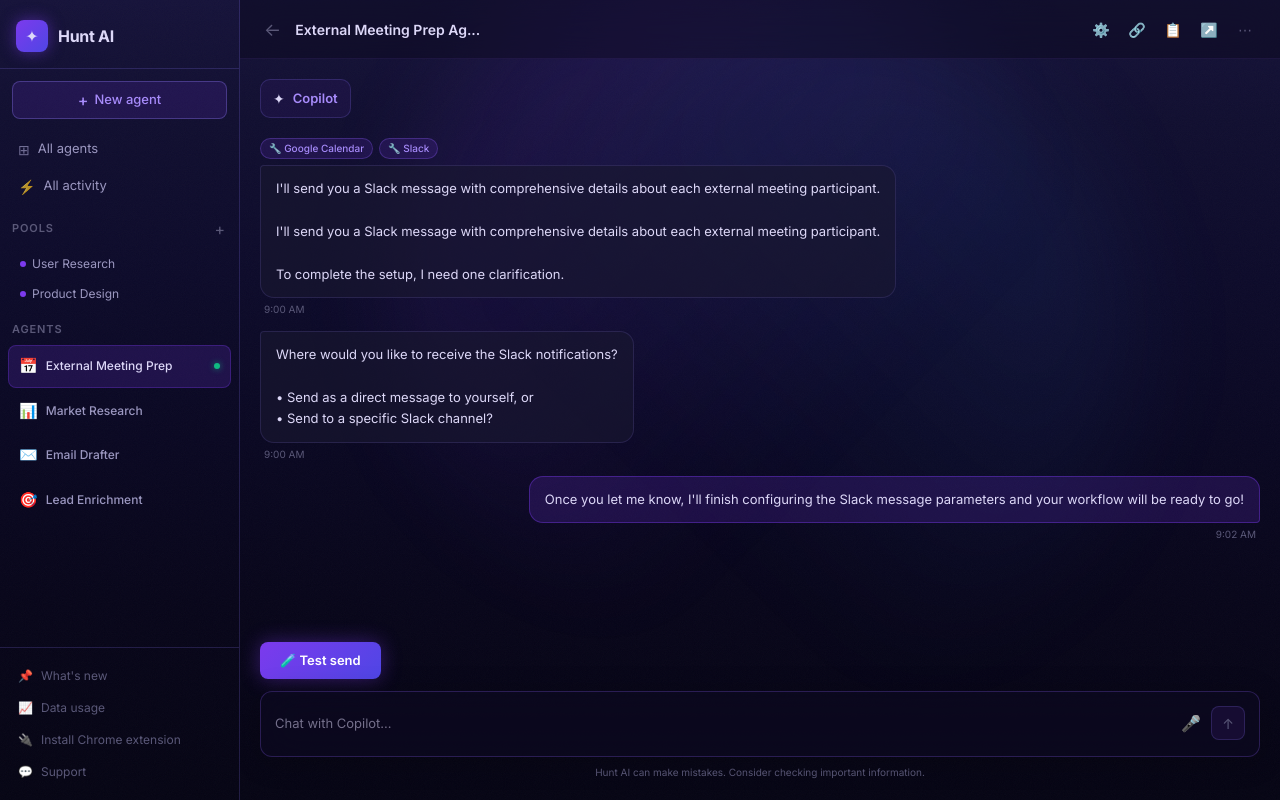
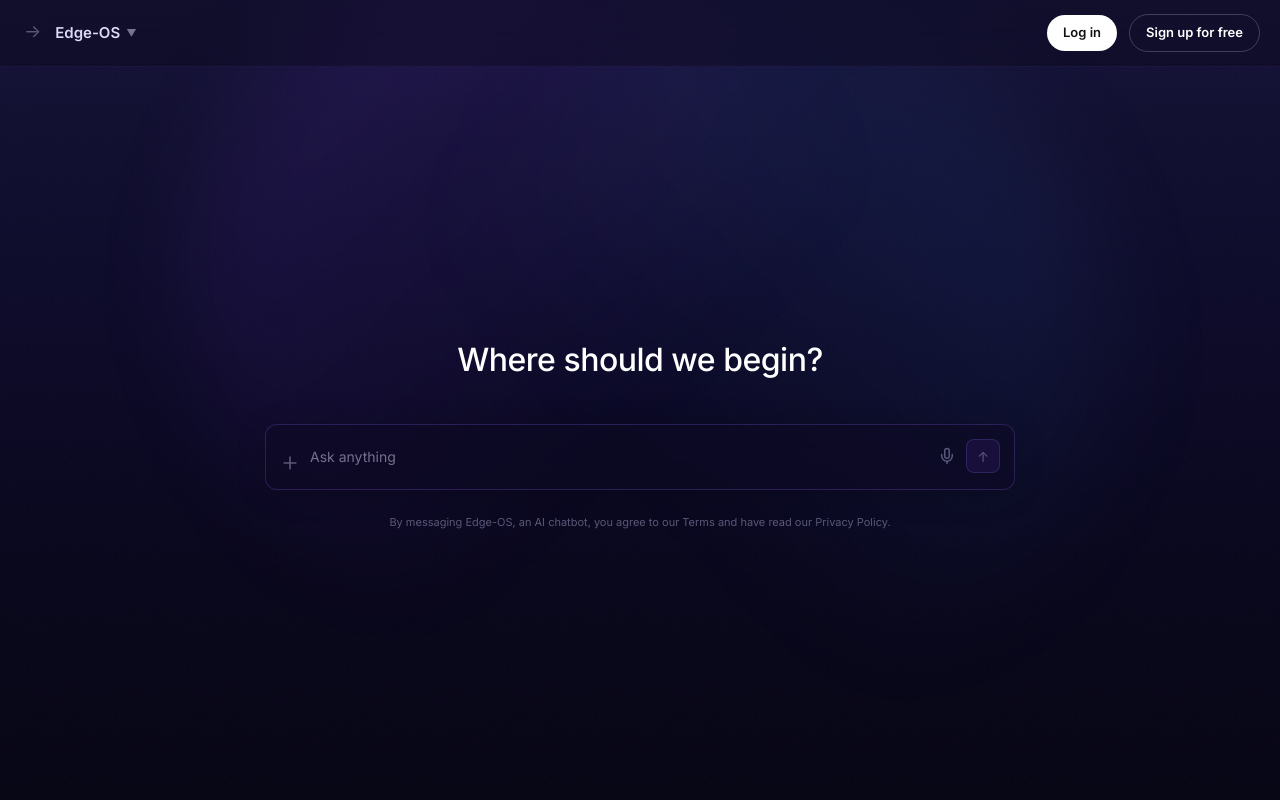
Before and after one commit to Ritesh10356/edge_os, a Next.js app: page / in a window 1280 px wide. Built offline with nearby package versions, Linux system fonts and the light colour scheme.

Commit message:
feat: restructure UI to Edge-OS empty state layout with Log in action buttons

```diff
--- a/src/app/components/ChatPanel.tsx
+++ b/src/app/components/ChatPanel.tsx
@@ -16,27 +16,7 @@
   options?: string[];
 }
 
-const initialMessages: Message[] = [
-  {
-    id: '1',
-    role: 'assistant',
-    content: 'I\'ll send you a Slack message with comprehensive details about each external meeting participant.\n\nI\'ll send you a Slack message with comprehensive details about each external meeting participant.\n\nTo complete the setup, I need one clarification.',
-    timestamp: '9:00 AM',
-    tools: ['Google Calendar', 'Slack'],
-  },
-  {
-    id: '2',
-    role: 'assistant',
-    content: 'Where would you like to receive the Slack notifications?\n\n• Send as a direct message to yourself, or\n• Send to a specific Slack channel?',
-    timestamp: '9:00 AM',
-  },
-  {
-    id: '3',
-    role: 'user',
-    content: 'Once you let me know, I\'ll finish configuring the Slack message parameters and your workflow will be ready to go!',
-    timestamp: '9:02 AM',
-  },
-];
+const initialMessages: Message[] = [];
 
 interface ChatPanelProps {
   agentName: string;
@@ -318,6 +298,94 @@
     el.style.height = Math.min(el.scrollHeight, 140) + 'px';
   };
 
+  const renderInputArea = () => (
+    <div
+      style={{
+        background: 'rgba(14, 10, 35, 0.55)',
+        border: '1px solid rgba(139, 92, 246, 0.25)',
+        borderRadius: '12px',
+        padding: '10px 14px',
+        display: 'flex',
+        alignItems: 'flex-end',
+        gap: '10px',
+        backdropFilter: 'blur(20px)',
+        WebkitBackdropFilter: 'blur(20px)',
+        boxShadow: '0 4px 30px rgba(0, 0, 0, 0.2)',
+        transition: 'border-color 0.2s, box-shadow 0.2s',
+      }}
+      onFocus={e => { e.currentTarget.style.borderColor = 'rgba(124, 58, 237, 0.6)'; e.currentTarget.style.boxShadow = '0 0 20px rgba(124, 58, 237, 0.15)'; }}
+      onBlur={e => { e.currentTarget.style.borderColor = 'rgba(139, 92, 246, 0.25)'; e.currentTarget.style.boxShadow = '0 4px 30px rgba(0, 0, 0, 0.2)'; }}
+    >
+      <div style={{ paddingBottom: '6px', cursor: 'pointer', color: 'var(--text-muted)' }}>
+         <svg width="20" height="20" viewBox="0 0 24 24" fill="none" stroke="currentColor" strokeWidth="2" strokeLinecap="round" strokeLinejoin="round"><path d="M12 5v14M5 12h14"/></svg>
+      </div>
+      <textarea
+        ref={textareaRef}
+        value={input}
+        onChange={handleInputChange}
+        onKeyDown={handleKeyDown}
+        placeholder="Ask anything"
+        rows={1}
+        style={{
+          flex: 1,
+          background: 'transparent',
+          border: 'none',
+          outline: 'none',
+          color: 'var(--text-primary)',
+          fontSize: '14px',
+          fontFamily: 'Inter, sans-serif',
+          resize: 'none',
+          lineHeight: '1.5',
+          height: '44px',
+          maxHeight: '140px',
+          overflowY: 'auto',
+          paddingTop: '11px',
+        }}
+      />
+      <div style={{ display: 'flex', gap: '6px', alignItems: 'center', paddingBottom: '6px' }}>
+        <button
+          style={{
+            background: 'none',
+            border: 'none',
+            color: 'var(--text-muted)',
+            cursor: 'pointer',
+            fontSize: '16px',
+            padding: '4px',
+            borderRadius: '6px',
+            transition: 'all 0.2s',
+          }}
+          title="Voice input"
+          onMouseEnter={e => { (e.currentTarget as HTMLButtonElement).style.color = 'var(--accent-light)'; }}
+          onMouseLeave={e => { (e.currentTarget as HTMLButtonElement).style.color = 'var(--text-muted)'; }}
+        >
+          <svg width="18" height="18" viewBox="0 0 24 24" fill="none" stroke="currentColor" strokeWidth="2" strokeLinecap="round" strokeLinejoin="round"><path d="M12 2a3 3 0 0 0-3 3v7a3 3 0 0 0 6 0V5a3 3 0 0 0-3-3Z"></path><path d="M19 10v2a7 7 0 0 1-14 0v-2"></path><line x1="12" x2="12" y1="19" y2="22"></line></svg>
+        </button>
+        <button
+          onClick={() => handleSend()}
+          disabled={!input.trim()}
+          style={{
+            width: '34px',
+            height: '34px',
+            background: input.trim() ? 'var(--gradient-purple)' : 'rgba(124, 58, 237, 0.1)',
+            border: '1px solid',
+            borderColor: input.trim() ? 'transparent' : 'var(--border-subtle)',
+            borderRadius: '8px',
+            color: input.trim() ? '#fff' : 'var(--text-muted)',
+            cursor: input.trim() ? 'pointer' : 'default',
+            fontSize: '14px',
+            display: 'flex',
+            alignItems: 'center',
+            justifyContent: 'center',
+            transition: 'all 0.2s',
+            boxShadow: input.trim() ? '0 0 12px rgba(124, 58, 237, 0.4)' : 'none',
+          }}
+        >
+          ↑
+        </button>
+      </div>
+    </div>
+  );
+
   return (
     <div
       className="app-chat"
@@ -366,19 +434,34 @@
           ←
         </button>
         <div style={{ flex: 1 }}>
-          <h2 style={{ fontSize: '14px', fontWeight: 600, color: 'var(--text-primary)', whiteSpace: 'nowrap', overflow: 'hidden', textOverflow: 'ellipsis' }}>
-            {agentName}
+          <h2 style={{ fontSize: '15px', fontWeight: 600, color: 'var(--text-primary)', display: 'flex', alignItems: 'center' }}>
+            Edge-OS <span style={{ opacity: 0.5, fontSize: '10px', marginLeft: '6px', marginTop: '2px' }}>▼</span>
           </h2>
         </div>
-        <div style={{ display: 'flex', gap: '6px', alignItems: 'center' }}>
-          <AgentIconBtn emoji="⚙️" label="Settings" />
-          <AgentIconBtn emoji="🔗" label="Share" />
-          <AgentIconBtn emoji="📋" label="Copy" />
-          <AgentIconBtn emoji="↗️" label="Open" />
-          <AgentIconBtn emoji="⋯" label="More" />
+        <div style={{ display: 'flex', gap: '12px', alignItems: 'center' }}>
+          <button style={{ background: '#fff', color: '#111', padding: '8px 16px', borderRadius: '20px', fontWeight: 600, fontSize: '13px', border: 'none', cursor: 'pointer', transition: 'opacity 0.2s' }} onMouseEnter={e => (e.currentTarget.style.opacity = '0.9')} onMouseLeave={e => (e.currentTarget.style.opacity = '1')}>
+            Log in
+          </button>
+          <button style={{ background: 'transparent', color: '#fff', padding: '8px 16px', borderRadius: '20px', fontWeight: 600, fontSize: '13px', border: '1px solid rgba(255,255,255,0.2)', cursor: 'pointer', transition: 'background 0.2s' }} onMouseEnter={e => (e.currentTarget.style.background = 'rgba(255,255,255,0.1)')} onMouseLeave={e => (e.currentTarget.style.background = 'transparent')}>
+            Sign up for free
+          </button>
         </div>
       </div>
 
+      {messages.length === 0 ? (
+        <div style={{ flex: 1, display: 'flex', flexDirection: 'column', alignItems: 'center', justifyContent: 'center', position: 'relative', zIndex: 5, padding: '0 20px', width: '100%' }}>
+          <h1 style={{ fontSize: '32px', fontWeight: 500, color: '#fff', marginBottom: '40px', letterSpacing: '-0.5px' }}>
+            Where should we begin?
+          </h1>
+          <div style={{ width: '100%', maxWidth: '750px', position: 'relative' }}>
+            {renderInputArea()}
+            <p style={{ textAlign: 'center', fontSize: '11px', color: 'var(--text-muted)', marginTop: '24px' }}>
+              By messaging Edge-OS, an AI chatbot, you agree to our Terms and have read our Privacy Policy.
+            </p>
+          </div>
+        </div>
+      ) : (
+        <>
           {/* Messages */}
           <div
             style={{
@@ -392,23 +475,6 @@
               zIndex: 5,
             }}
           >
-        {/* Copilot Header */}
-        <div
-          style={{
-            display: 'flex',
-            alignItems: 'center',
-            gap: '8px',
-            marginBottom: '16px',
-            padding: '8px 12px',
-            background: 'rgba(124, 58, 237, 0.08)',
-            borderRadius: '10px',
-            border: '1px solid var(--border-subtle)',
-            width: 'fit-content',
-          }}
-        >
-          <span style={{ fontSize: '14px' }}>✦</span>
-          <span style={{ fontSize: '13px', fontWeight: 600, color: 'var(--accent-light)' }}>Copilot</span>
-        </div>
 
         {messages.map((msg, idx) => (
           <div
@@ -810,35 +876,7 @@
         <div ref={messagesEndRef} />
       </div>
 
-      {/* Test Send Banner */}
-      <div
-        style={{
-          padding: '0 20px 12px',
-          flexShrink: 0,
-        }}
-      >
-        <button
-          style={{
-            padding: '9px 20px',
-            background: 'var(--gradient-purple)',
-            border: 'none',
-            borderRadius: '8px',
-            color: '#fff',
-            fontSize: '13px',
-            fontWeight: 600,
-            cursor: 'pointer',
-            boxShadow: '0 0 20px rgba(124, 58, 237, 0.4)',
-            fontFamily: 'Inter, sans-serif',
-            transition: 'all 0.2s',
-          }}
-          onMouseEnter={e => { (e.currentTarget as HTMLButtonElement).style.boxShadow = '0 0 30px rgba(124, 58, 237, 0.7)'; }}
-          onMouseLeave={e => { (e.currentTarget as HTMLButtonElement).style.boxShadow = '0 0 20px rgba(124, 58, 237, 0.4)'; }}
-        >
-          🧪 Test send
-        </button>
-      </div>
-
-      {/* Input Area */}
+      {/* Input Area Sticky Bottom */}
       <div
         style={{
           padding: '0 20px 20px',
@@ -847,92 +885,13 @@
           zIndex: 10,
         }}
       >
-        <div
-          style={{
-            background: 'rgba(14, 10, 35, 0.55)',
-            border: '1px solid rgba(139, 92, 246, 0.25)',
-            borderRadius: '12px',
-            padding: '10px 14px',
-            display: 'flex',
-            alignItems: 'flex-end',
-            gap: '10px',
-            backdropFilter: 'blur(20px)',
-            WebkitBackdropFilter: 'blur(20px)',
-            boxShadow: '0 4px 30px rgba(0, 0, 0, 0.2)',
-            transition: 'border-color 0.2s, box-shadow 0.2s',
-          }}
-          onFocus={e => { e.currentTarget.style.borderColor = 'rgba(124, 58, 237, 0.6)'; e.currentTarget.style.boxShadow = '0 0 20px rgba(124, 58, 237, 0.15)'; }}
-          onBlur={e => { e.currentTarget.style.borderColor = 'rgba(139, 92, 246, 0.25)'; e.currentTarget.style.boxShadow = '0 4px 30px rgba(0, 0, 0, 0.2)'; }}
-        >
-          <textarea
-            ref={textareaRef}
-            value={input}
-            onChange={handleInputChange}
-            onKeyDown={handleKeyDown}
-            placeholder="Chat with Copilot..."
-            rows={1}
-            style={{
-              flex: 1,
-              background: 'transparent',
-              border: 'none',
-              outline: 'none',
-              color: 'var(--text-primary)',
-              fontSize: '13px',
-              fontFamily: 'Inter, sans-serif',
-              resize: 'none',
-              lineHeight: '1.5',
-              height: '44px',
-              maxHeight: '140px',
-              overflowY: 'auto',
-              paddingTop: '12px',
-            }}
-          />
-          <div style={{ display: 'flex', gap: '6px', alignItems: 'center', paddingBottom: '6px' }}>
-            <button
-              style={{
-                background: 'none',
-                border: 'none',
-                color: 'var(--text-muted)',
-                cursor: 'pointer',
-                fontSize: '16px',
-                padding: '4px',
-                borderRadius: '6px',
-                transition: 'all 0.2s',
-              }}
-              title="Voice input"
-              onMouseEnter={e => { (e.currentTarget as HTMLButtonElement).style.color = 'var(--accent-light)'; }}
-              onMouseLeave={e => { (e.currentTarget as HTMLButtonElement).style.color = 'var(--text-muted)'; }}
-            >
-              🎤
-            </button>
-            <button
-              onClick={() => handleSend()}
-              disabled={!input.trim()}
-              style={{
-                width: '34px',
-                height: '34px',
-                background: input.trim() ? 'var(--gradient-purple)' : 'rgba(124, 58, 237, 0.1)',
-                border: '1px solid',
-                borderColor: input.trim() ? 'transparent' : 'var(--border-subtle)',
-                borderRadius: '8px',
-                color: input.trim() ? '#fff' : 'var(--text-muted)',
-                cursor: input.trim() ? 'pointer' : 'default',
-                fontSize: '14px',
-                display: 'flex',
-                alignItems: 'center',
-                justifyContent: 'center',
-                transition: 'all 0.2s',
-                boxShadow: input.trim() ? '0 0 12px rgba(124, 58, 237, 0.4)' : 'none',
-              }}
-            >
-              ↑
-            </button>
-          </div>
-        </div>
+        {renderInputArea()}
         <p style={{ textAlign: 'center', fontSize: '10px', color: 'var(--text-muted)', marginTop: '8px' }}>
-          Hunt AI can make mistakes. Consider checking important information.
+          Edge-OS can make mistakes. Consider checking important information.
         </p>
       </div>
+    </>
+  )}
 </div>
   );
 }
--- a/src/app/page.tsx
+++ b/src/app/page.tsx
@@ -14,7 +14,7 @@
 
 export default function Home() {
   const [activeAgentId, setActiveAgentId] = useState('1');
-  const [isSidebarOpen, setIsSidebarOpen] = useState(true);
+  const [isSidebarOpen, setIsSidebarOpen] = useState(false);
 
   return (
     <div
```
Lines whose indentation alone changed are shown as unchanged.
